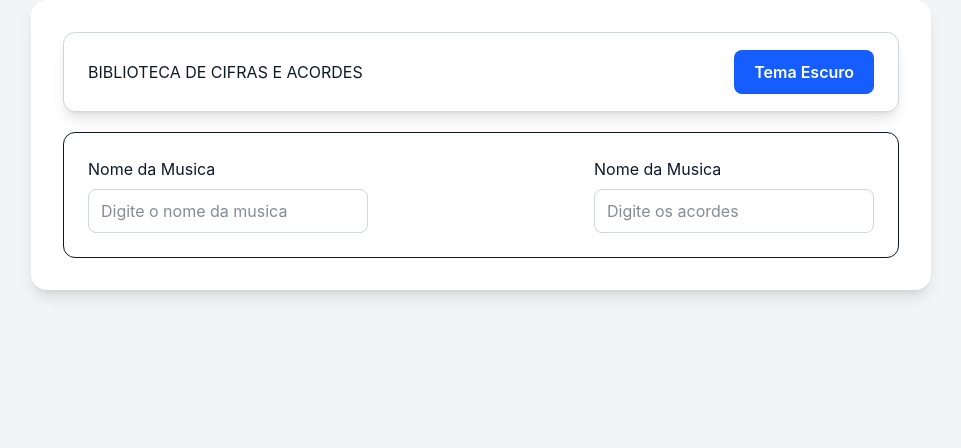
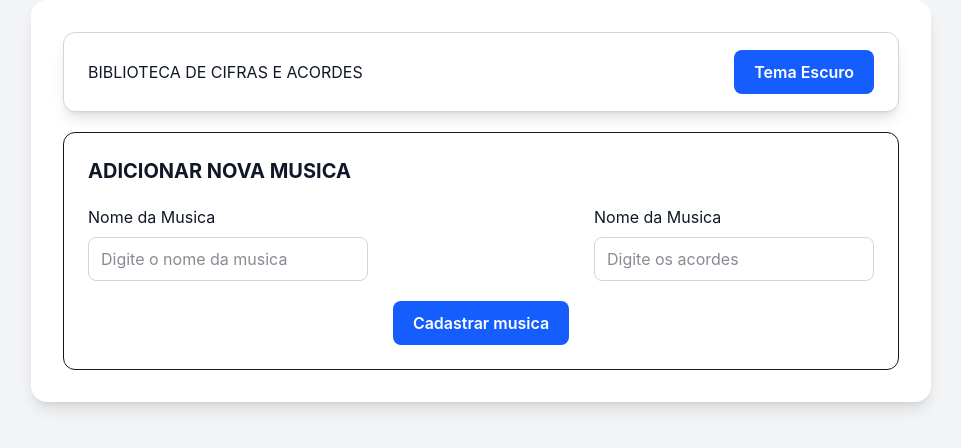
Before and after one commit to MarcosJhonata/SitedeCifras, a React (Vite) app in the folder sitecifras/: page / in a window 1280 px wide. Shown: the top 448 px of the page, without its empty margins (159-1120 px from the left). Built offline with nearby package versions, Linux system fonts and the light colour scheme.

Commit message:
correcoes no songform

```diff
--- a/sitecifras/src/components/song-form.tsx
+++ b/sitecifras/src/components/song-form.tsx
@@ -8,13 +8,18 @@ export default function SongForm() {
         rounded-xl
         border
         flex
-        gap-8
+        flex-wrap
+        gap-5
         justify-between
         ${themeStyles.card}`}
 		>
+			<h2 className="w-full text-left text-xl font-bold">
+				ADICIONAR NOVA MUSICA
+			</h2>
 			<div className="flex flex-col gap-2">
-				<label>Nome da Musica</label>
+				<label htmlFor="musicas">Nome da Musica</label>
 				<input
+					id="musicas"
 					className="
             h-11
             w-70
@@ -30,8 +35,9 @@ export default function SongForm() {
 				/>
 			</div>
 			<div className="flex flex-col gap-2">
-				<label>Nome da Musica</label>
+				<label htmlFor="cifras">Nome da Musica</label>
 				<input
+					id="cifras"
 					className="
             h-11
             w-70
@@ -46,6 +52,21 @@ export default function SongForm() {
 					placeholder="Digite os acordes"
 				/>
 			</div>
+			<div className="flex w-full justify-center">
+				<button
+					type="button"
+					className={`
+          h-11
+          px-5
+          rounded-lg
+          font-semibold
+          cursor-pointer
+          transition
+          ${themeStyles.button}`}
+				>
+					Cadastrar  musica
+				</button>
+			</div>
 		</form>
 	);
 }
```
